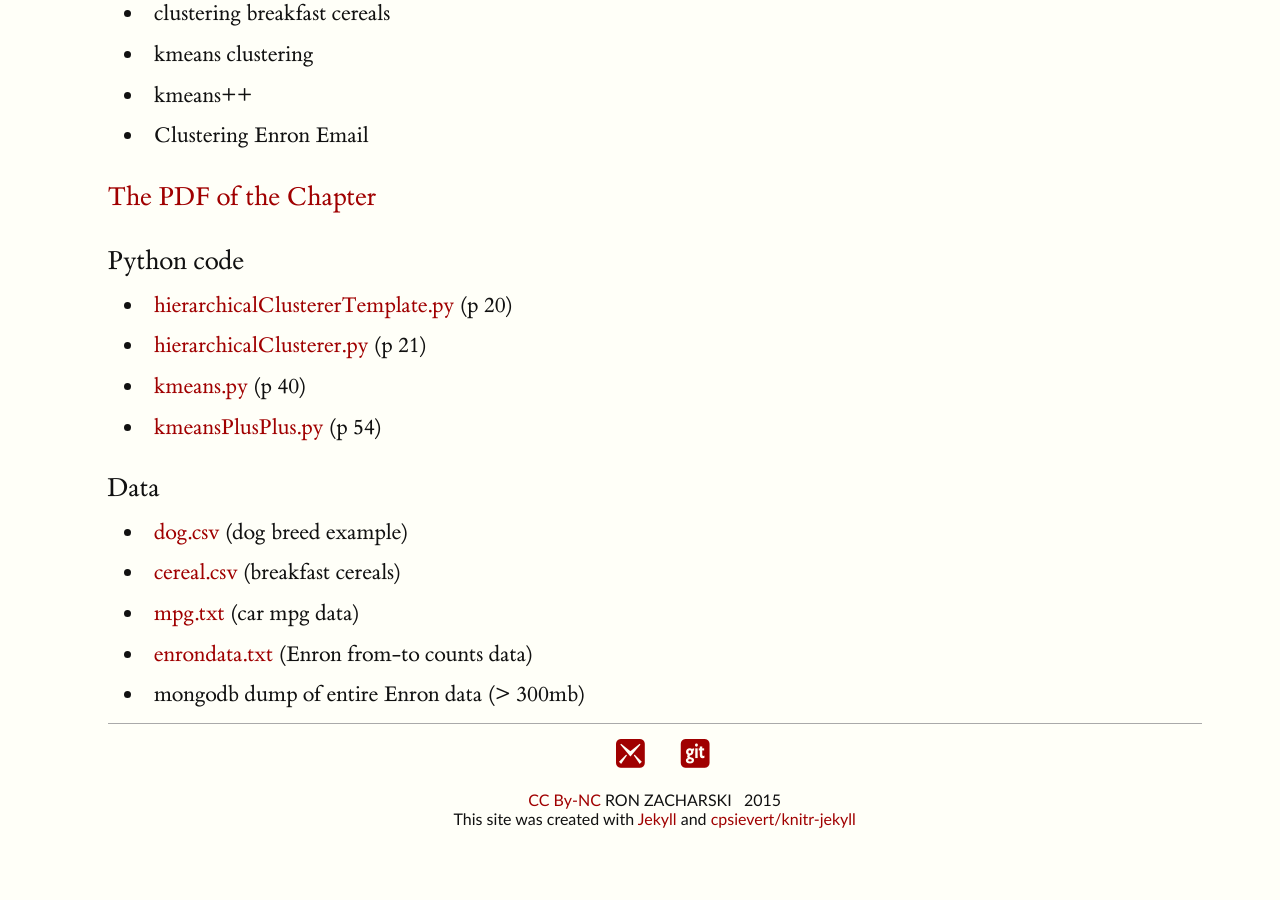
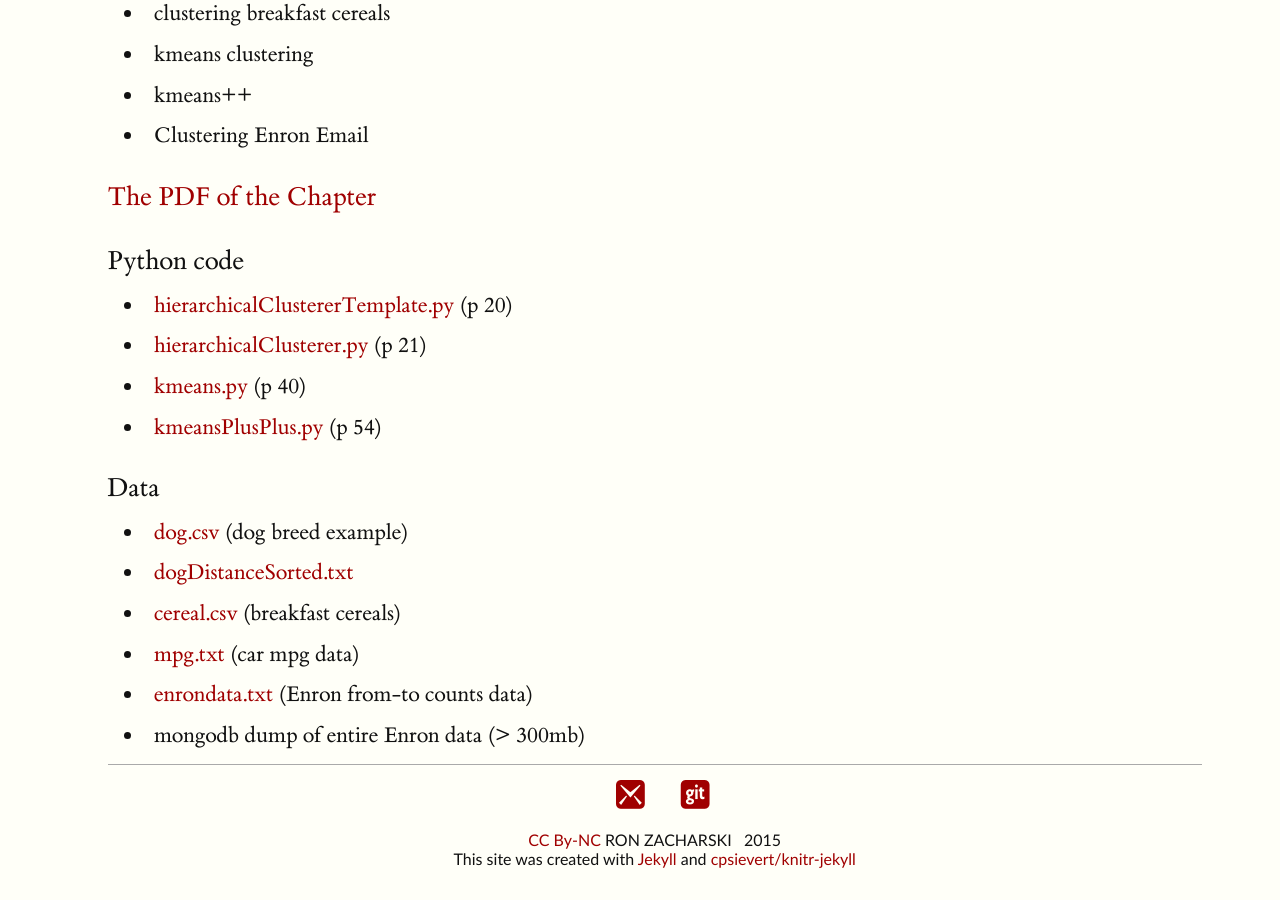
Before and after one commit to zacharski/guidetodatamining.com, a Jekyll site: the page built from chapter8/index.md, in a window 1280 px wide and 900 px high, scrolled down 621 px. Built offline with Jekyll 4.4.1, drawn with Linux system fonts in a browser that asks for light colours; before the commit the page ends 1481 px from its top, so only the background shows below that.

Commit message:
added reference to dog file

```diff
--- a/chapter8/index.md
+++ b/chapter8/index.md
@@ -34,6 +34,7 @@ This chapter looks at two different methods of clustering: hierarchical clusteri
 ### Data
 
 * [dog.csv](https://raw.githubusercontent.com/zacharski/pg2dm-python/master/data/ch8/dogs.csv) (dog breed example)
+* [dogDistanceSorted.txt](https://raw.githubusercontent.com/zacharski/pg2dm-python/0684ec677a1a1baaecb47bc0f8f21ec121e83339/data/ch8/dogDistanceSorted.txt)
 * [cereal.csv](https://raw.githubusercontent.com/zacharski/pg2dm-python/master/data/ch8/cereal.csv) (breakfast cereals)
 * [mpg.txt](https://raw.githubusercontent.com/zacharski/pg2dm-python/master/data/ch8/mpg.txt) (car mpg data)
 * [enrondata.txt](https://raw.githubusercontent.com/zacharski/pg2dm-python/master/data/ch8/enrondata.txt) (Enron from-to counts data)
```
